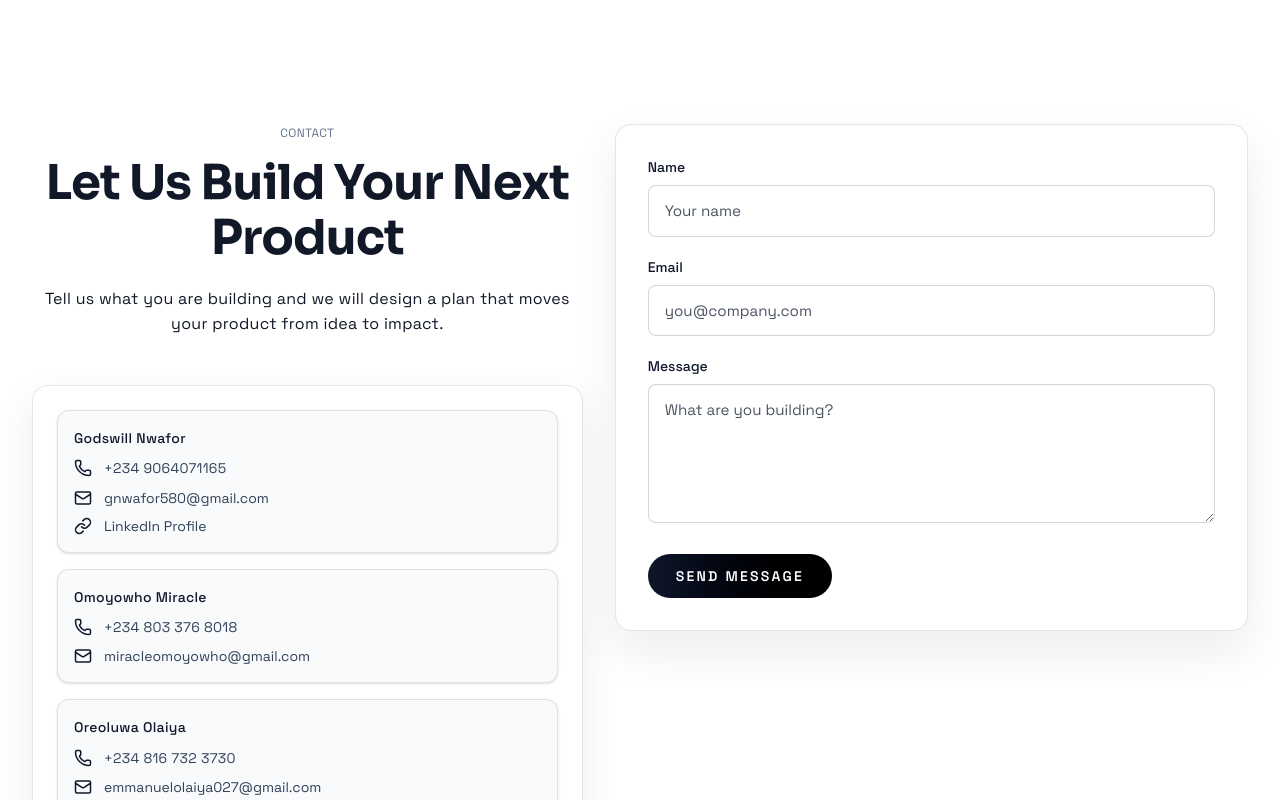
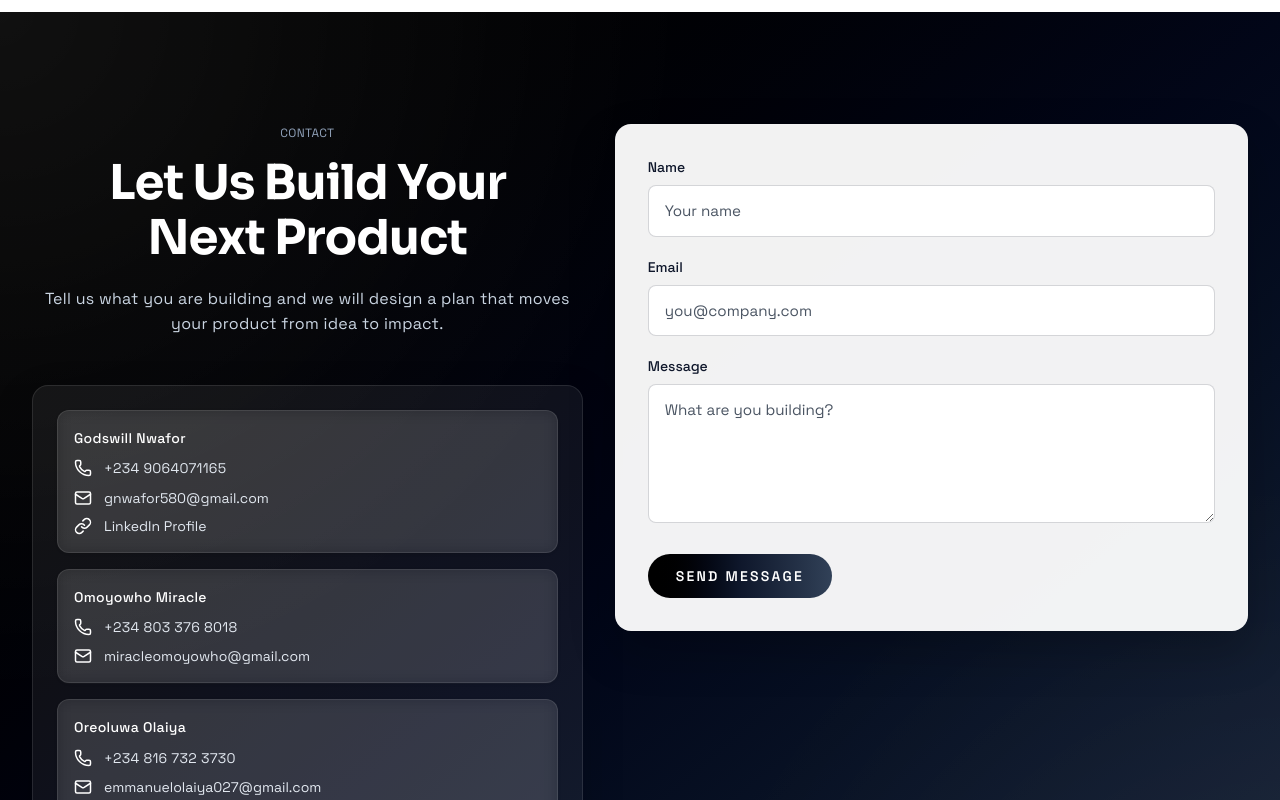
Before and after one commit to Godswill-bot/Tech-Organisation-AGORM-, a Next.js app: page / in a window 1280 px wide. Shown: the part 9940-10740 px from the top of the page. Built offline with nearby package versions, Linux system fonts and the light colour scheme.

Commit message:
feat: update contact section gradient background

```diff
--- a/src/components/site/contact-section.tsx
+++ b/src/components/site/contact-section.tsx
@@ -5,28 +5,36 @@ import { teamMembers } from "@/data/site-content";
 
 export function ContactSection() {
   return (
-    <section id="contact" className="px-5 pb-24 pt-20 sm:px-8 sm:pb-28 sm:pt-28">
-      <div className="mx-auto grid max-w-7xl gap-8 lg:grid-cols-[1fr_1.15fr]">
+    <section id="contact" className="relative overflow-hidden px-5 pb-24 pt-20 text-white sm:px-8 sm:pb-28 sm:pt-28">
+      <div className="pointer-events-none absolute inset-0 bg-gradient-to-br from-black via-slate-950 to-slate-800" />
+      <div className="pointer-events-none absolute inset-0 opacity-55 bg-[radial-gradient(circle_at_top_left,rgba(255,255,255,0.12),transparent_42%),radial-gradient(circle_at_bottom_right,rgba(255,255,255,0.08),transparent_38%)]" />
+
+      <div className="relative mx-auto grid max-w-7xl gap-8 lg:grid-cols-[1fr_1.15fr]">
         <SectionReveal>
           <SectionTitle
             eyebrow="Contact"
             title="Let Us Build Your Next Product"
             description="Tell us what you are building and we will design a plan that moves your product from idea to impact."
+            eyebrowClassName="text-slate-400"
+            titleClassName="text-white"
+            descriptionClassName="text-slate-300"
+            titleHoverClassName="text-white"
+            descriptionHoverClassName="text-slate-200"
           />
 
-          <div className="agorm-contact-list-card mt-8 space-y-4 rounded-2xl border border-black/10 bg-white p-6 shadow-[0_16px_42px_rgba(15,23,42,0.08)]">
+          <div className="agorm-contact-list-card mt-8 space-y-4 rounded-2xl border border-white/10 bg-white/6 p-6 shadow-[0_16px_42px_rgba(0,0,0,0.2)] backdrop-blur-sm">
             {teamMembers.map((member) => (
-              <div key={member.name} className="agorm-contact-person-card rounded-xl border border-black/10 bg-slate-50 p-4 shadow-sm">
-                <p className="text-sm font-medium text-slate-900">{member.name}</p>
-                <p className="mt-2 flex items-center gap-3 text-sm text-slate-700">
-                  <Phone size={18} className="text-slate-900" /> {member.phone}
+              <div key={member.name} className="agorm-contact-person-card rounded-xl border border-white/10 bg-white/10 p-4 shadow-sm backdrop-blur-sm">
+                <p className="text-sm font-medium text-white">{member.name}</p>
+                <p className="mt-2 flex items-center gap-3 text-sm text-slate-200">
+                  <Phone size={18} className="text-white" /> {member.phone}
                 </p>
                 {member.email ? (
                   <a
                     href={member.email}
-                    className="mt-2 flex items-center gap-3 text-sm text-slate-700 transition-colors hover:text-slate-950"
+                    className="mt-2 flex items-center gap-3 text-sm text-slate-200 transition-colors hover:text-white"
                   >
-                    <Mail size={18} className="text-slate-900" /> {member.email.replace("mailto:", "")}
+                    <Mail size={18} className="text-white" /> {member.email.replace("mailto:", "")}
                   </a>
                 ) : null}
                 {member.linkedin ? (
@@ -34,9 +42,9 @@ export function ContactSection() {
                     href={member.linkedin}
                     target="_blank"
                     rel="noopener noreferrer"
-                    className="mt-2 flex items-center gap-3 text-sm text-slate-700 transition-colors hover:text-slate-950"
+                    className="mt-2 flex items-center gap-3 text-sm text-slate-200 transition-colors hover:text-white"
                   >
-                    <Link size={18} className="text-slate-900" /> LinkedIn Profile
+                    <Link size={18} className="text-white" /> LinkedIn Profile
                   </a>
                 ) : null}
               </div>
@@ -45,7 +53,7 @@ export function ContactSection() {
         </SectionReveal>
 
         <SectionReveal delay={0.12}>
-          <form className="agorm-contact-form-card rounded-2xl border border-black/10 bg-white p-6 shadow-[0_20px_46px_rgba(15,23,42,0.08)] sm:p-8" aria-label="Contact form">
+          <form className="agorm-contact-form-card rounded-2xl border border-white/10 bg-white/95 p-6 shadow-[0_20px_46px_rgba(0,0,0,0.22)] sm:p-8" aria-label="Contact form">
             <div className="space-y-5">
               <div>
                 <label htmlFor="name" className="mb-2 block text-sm font-medium text-slate-900">
@@ -92,7 +100,7 @@ export function ContactSection() {
 
             <button
               type="submit"
-              className="mt-6 rounded-full bg-linear-to-r from-slate-900 to-black px-7 py-3 text-sm font-semibold uppercase tracking-[0.16em] text-white transition-all duration-300 hover:scale-[1.02] hover:shadow-[0_0_35px_rgba(17,24,39,0.2)]"
+              className="mt-6 rounded-full bg-linear-to-r from-black via-slate-900 to-slate-700 px-7 py-3 text-sm font-semibold uppercase tracking-[0.16em] text-white transition-all duration-300 hover:scale-[1.02] hover:shadow-[0_0_35px_rgba(0,0,0,0.25)]"
             >
               Send Message
             </button>
```
